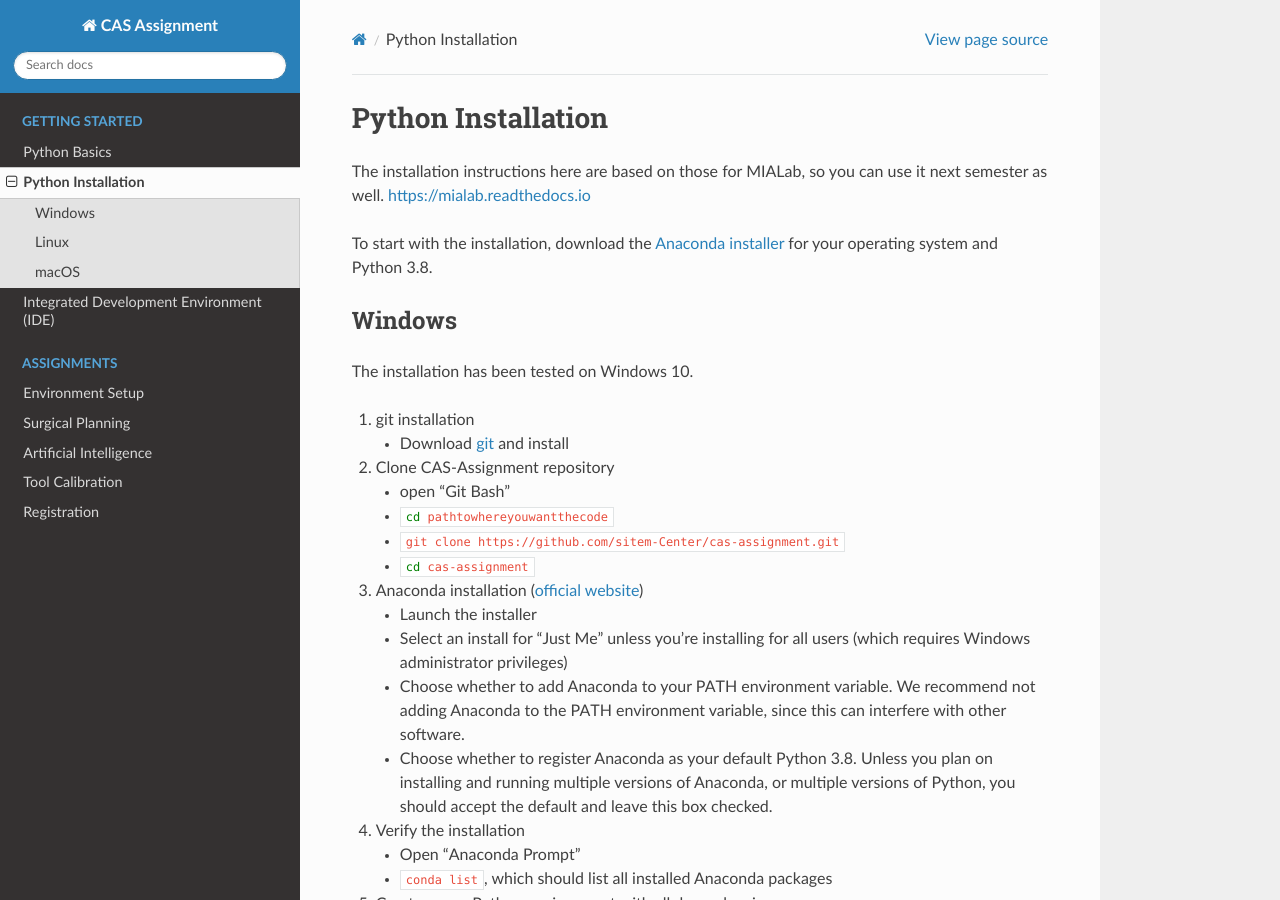
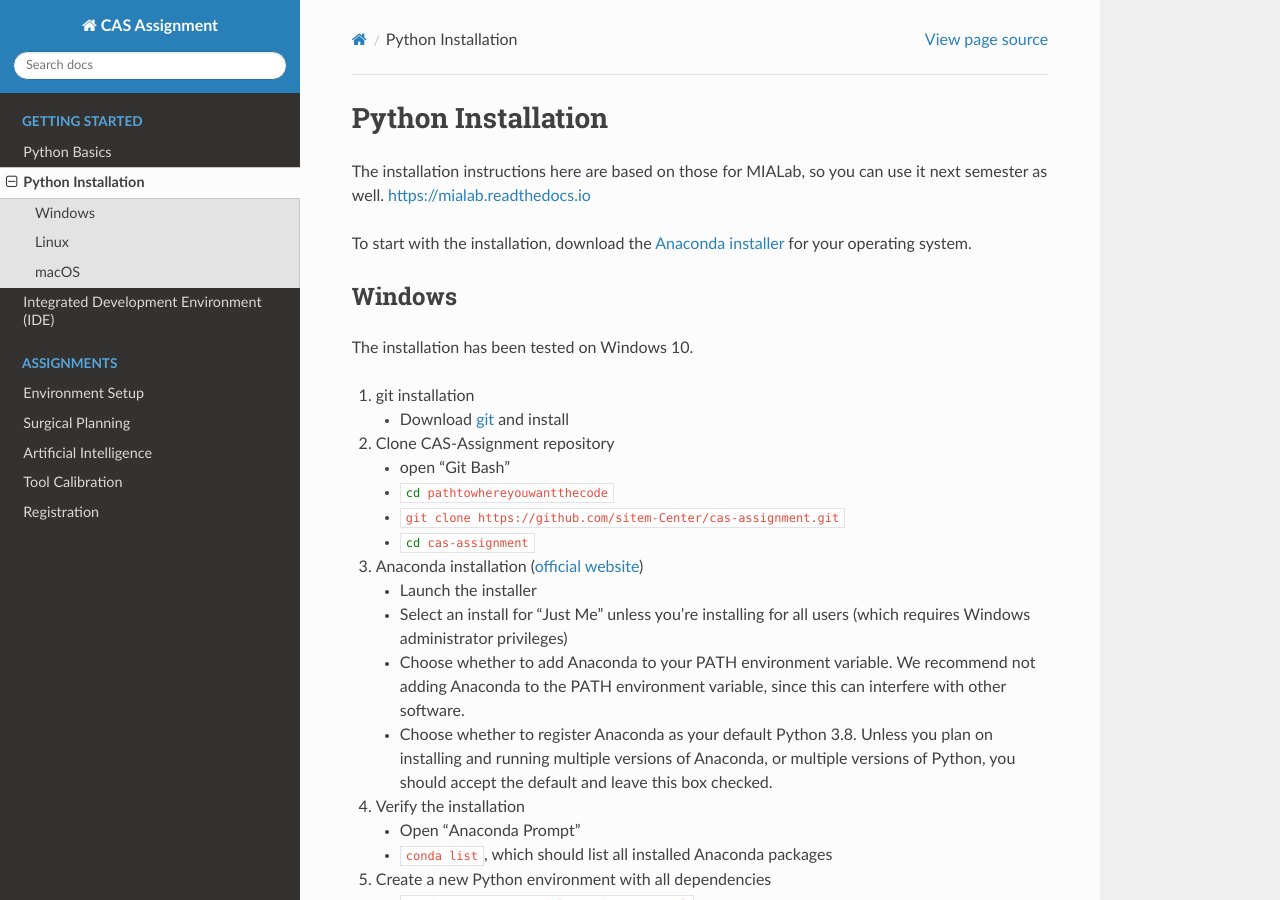
Before and after one commit to persmed/cas-assignment, a Sphinx documentation site: the page built from docs/installation.python.rst, in a window 1280 px wide and 900 px high. Built offline with Sphinx 7.4.7 and the Read the Docs theme 2.0.0, drawn with Linux system fonts in a browser that asks for light colours.

Commit message:
Remove 'Python 3.8' from doc

```diff
--- a/docs/installation.python.rst
+++ b/docs/installation.python.rst
@@ -7,7 +7,7 @@ Python Installation
 The installation instructions here are based on those for MIALab, so you can use it next semester as well.
 https://mialab.readthedocs.io
 
-To start with the installation, download the `Anaconda installer <https://www.anaconda.com/download/>`_ for your operating system and Python 3.8.
+To start with the installation, download the `Anaconda installer <https://www.anaconda.com/download/>`_ for your operating system.
 
 Windows
 -------
```
